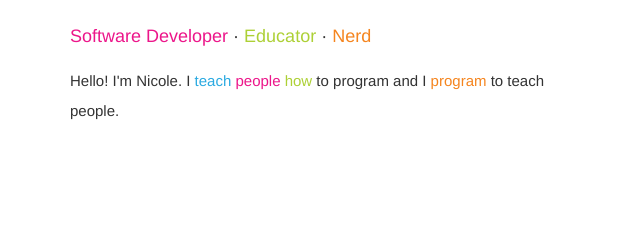
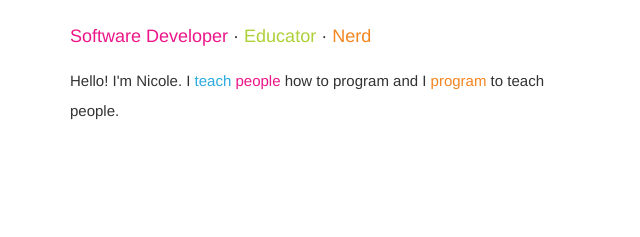
Before and after one commit to nicolethenerd/nicolethenerd.github.io, a plain HTML site: page index.html in a window 1280 px wide. Shown: the part 133-370 px from the top of the page, 320-960 px from the left. Drawn offline with nearby package versions, Linux system fonts and the light colour scheme; files that its build step writes are made by us from their sources; files whose address does not match are found by name.

Commit message:
Update index.html

```diff
--- a/index.html
+++ b/index.html
@@ -53,7 +53,7 @@
             <!--  - a developer of <a href="http://www.amplify.com">educational software</a> and an <a href="http://www.nycda.com">educator</a> of future developers. -->
             <section class="page about">
                 <p>Hello! I'm Nicole.
-                I <a class="blue" href="http://www.nycda.com">teach</a> <a class="pink" href="http://generalassemb.ly">people</a> <a class="green" href="http://thelare.org">how</a> to program and I <a class="orange" href="http://www.amplify.com">program</a> to teach people.
+                I <a class="blue" href="http://www.nycda.com">teach</a> <a class="pink" href="http://thelare.org">people</a> how to program and I <a class="orange" href="https://www.google.com/edu/expeditions/">program</a> to teach people.
                 </p>
             </section>
 
```
